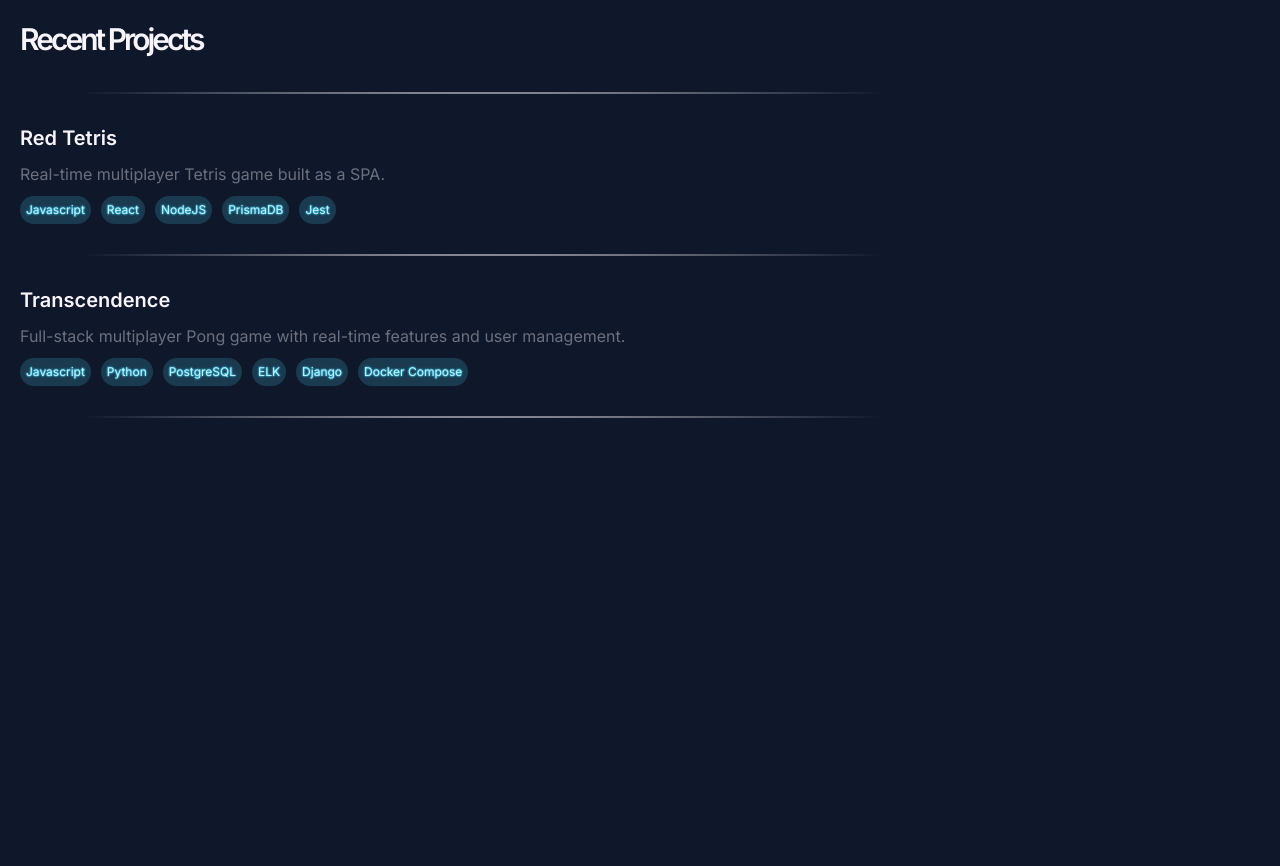
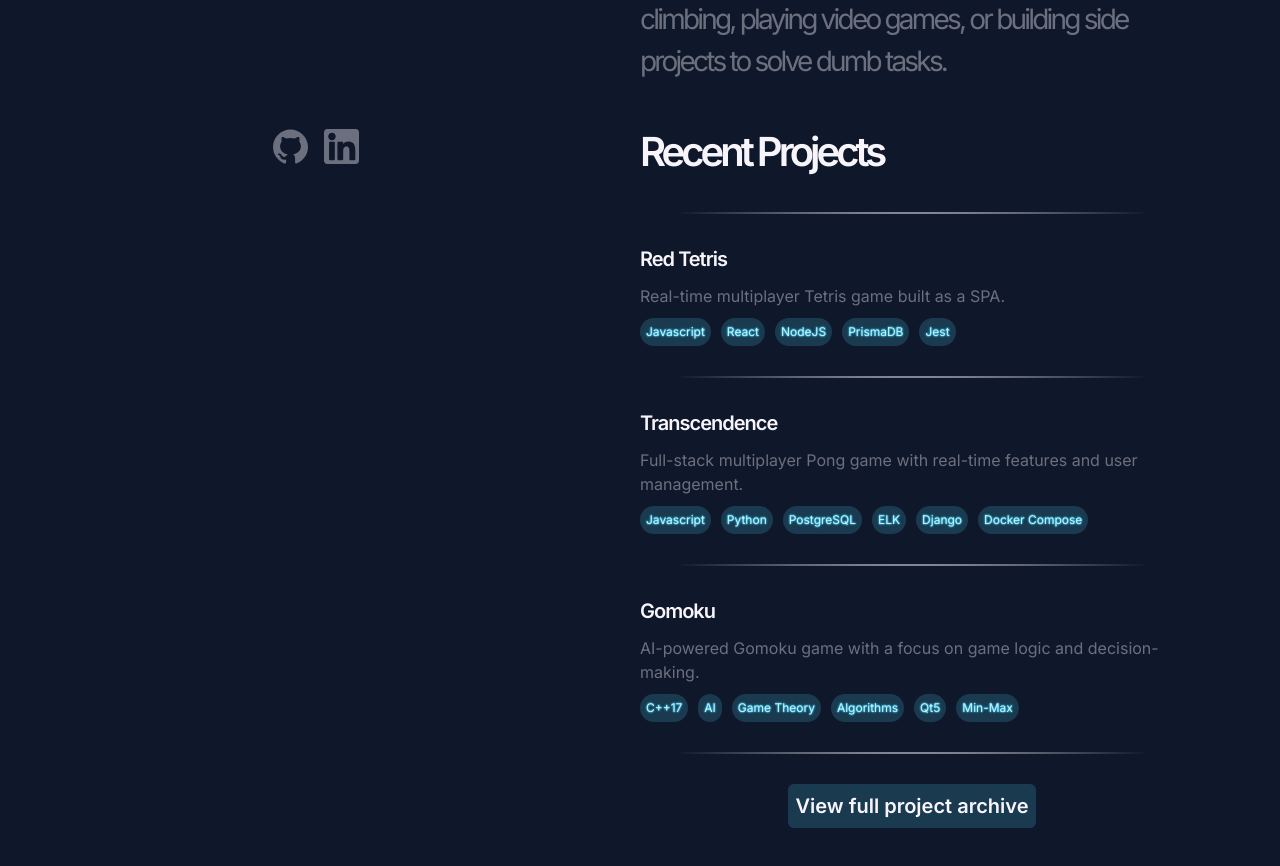
Before and after one commit to neutrou/portfolio, a Next.js app: page / in a window 1280 px wide. Shown: the part 540-1406 px from the top of the page. Before the commit the page ends 1008 px from the top, so only its background shows below. Built offline with nearby package versions, Linux system fonts and the light colour scheme.

Commit message:
WIP responsiveness

```diff
--- a/app/components/ProjectCard.tsx
+++ b/app/components/ProjectCard.tsx
@@ -29,7 +29,7 @@ export default function ProjectCard(props: ProjectCardProps) {
   }
   return (
     <Link href={`projects/${project.slug}`} className="flex flex-col gap-2.5">
-      <h1 className="tracking-[-5%] text-xl text-text-primary font-semibold">{project.title}</h1>
+      <h1 className="project-title">{project.title}</h1>
       <p className="text-text-secondary text-base">{project.description}</p>
       <div className="flex flex-row gap-2.5 flex-wrap">
         {project.tags.map((tag) => {
--- a/app/globals.css
+++ b/app/globals.css
@@ -21,8 +21,25 @@
 	--tracking-tight: -0.1em;
 	--text-primary: var(--color-text-primary);
 	--text-secondary: var(--color-text-secondary);
-	--page-padding-y: 3.125rem;
+	--page-padding-y: 2.5rem;
 	--page-padding-x: 1.25rem;
+	--project-title-size: 1.25rem;
+	--project-default-size: 1rem;
+	--project-tracking: -0.05em;
+}
+
+@media (min-width: 768px) {
+	:root {
+		--page-padding-x: 2rem;
+	}
+}
+
+@media (min-width: 1024px) {
+	:root {
+		--title-size: 3.5rem;
+		--subtitle-size: 2.5rem;
+		--default-size: 1.75rem;
+	}
 }
 
 @layer utilities {
@@ -65,4 +82,16 @@
 	.tracking-tightest {
 		letter-spacing: var(--tracking-tight);
 	}
+
+	.project-title {
+		color: var(--color-text-primary);
+		font-weight: 600;
+		font-size: var(--project-title-size);
+		letter-spacing: var(--project-tracking);
+	}
+
+	.project-default {
+		color: var(--color-text-secondary);
+		font-size: var(--project-default-size);
+	}
 }
--- a/app/page.tsx
+++ b/app/page.tsx
@@ -1,22 +1,26 @@
 "use client"
 
 import Icon from "./components/Icon"
+import Link from "next/link"
 import ProjectCard from "./components/ProjectCard"
 import Separator from "./components/Separator";
 
 export default function Home() {
   return (
-    <div className="flex flex-col gap-10 page-padding">
+    <div className="size-full flex justify-center">
+      <div className="flex flex-col gap-10 page-padding md:flex-row md:gap-0 lg:max-w-[90%]">
         {/* DESCRIPTION */}
-      <div className="flex flex-col gap-2.5">
+        <div className="md:min-w-[50%]">
+          <div className="flex flex-col gap-2.5 md:h-[83vh] md:justify-between md:fixed">
             <div className="flex flex-col gap-1.25">
               <h1 className="title">Victor Algranti</h1>
               <h2 className="subtitle">Software Engineer</h2>
-          <p className="default">I build software and solutions to complex problems, not big sentences to describe myself.</p>
+              <p className="default max-w-80 lg:max-w-110">I build software and solutions to complex problems, not big sentences to describe myself.</p>
             </div>
-        <div className="flex flex-row gap-4">
+            <div className="flex flex-row gap-4 md:justify-center">
               <Icon url={"github"} width={35} height={35}/>
               <Icon url={"linkedin"} width={35} height={35}/>
+            </div>
           </div>
         </div>
         {/* CONTENT */}
@@ -37,6 +41,17 @@ export default function Home() {
             <Separator />
             <ProjectCard slug={"ft-transcendence"}/>
             <Separator />
+            <ProjectCard slug={"gomoku"}/>
+            <Separator />
+            <div className="flex justify-center">
+              <Link
+                href="/projects"
+                className="bg-tag-bg tracking-[-5%] text-xl text-text-primary font-semibold rounded-md p-2 w-fit"
+              >
+                View full project archive
+              </Link>
+            </div>
+          </div>
         </div>
       </div>
     </div>
```
Lines whose indentation alone changed are shown as unchanged.
